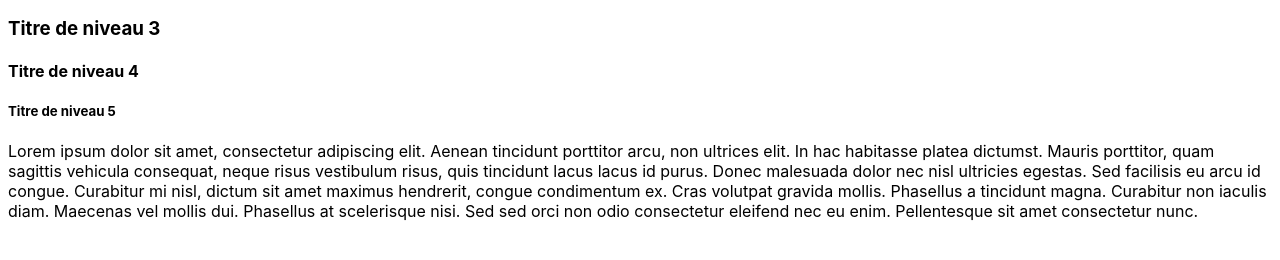
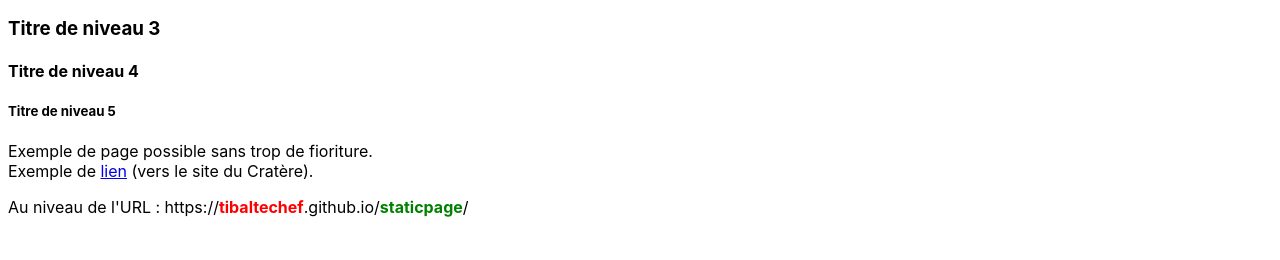
Before and after one commit to tibaltechef/staticpage, a plain HTML site: page index.html in a window 1280 px wide. Shown: the part 114-374 px from the top of the page. Drawn offline with Linux system fonts and the light colour scheme.

Commit message:
Update index.html

```diff
--- a/index.html
+++ b/index.html
@@ -7,6 +7,8 @@
          body {
             font-family: -apple-system, system-ui, BlinkMacSystemFont, "Segoe UI", Helvetica, Arial, sans-serif, "Apple Color Emoji", "Segoe UI Emoji", "Segoe UI Symbol";
          }
+         .red { color: red; }
+         .green { color: green; }
       </style>
    </head>
    <body>
@@ -16,6 +18,13 @@
       <h4>Titre de niveau 4</h4>
       <h5>Titre de niveau 5</h5>
 
-      <p>Lorem ipsum dolor sit amet, consectetur adipiscing elit. Aenean tincidunt porttitor arcu, non ultrices elit. In hac habitasse platea dictumst. Mauris porttitor, quam sagittis vehicula consequat, neque risus vestibulum risus, quis tincidunt lacus lacus id purus. Donec malesuada dolor nec nisl ultricies egestas. Sed facilisis eu arcu id congue. Curabitur mi nisl, dictum sit amet maximus hendrerit, congue condimentum ex. Cras volutpat gravida mollis. Phasellus a tincidunt magna. Curabitur non iaculis diam. Maecenas vel mollis dui. Phasellus at scelerisque nisi. Sed sed orci non odio consectetur eleifend nec eu enim. Pellentesque sit amet consectetur nunc. </p>
+      <p>
+         Exemple de page possible sans trop de fioriture.<br/>
+         Exemple de <a href="https://lecratere.fr/" title="Site du Cratère">lien</a> (vers le site du Cratère).
+      </p>
+
+      <p>
+         Au niveau de l'URL : https://<b class="red">tibaltechef</b>.github.io/<b class="green">staticpage</b>/
+      </p>
    </body>
 </html>
```
